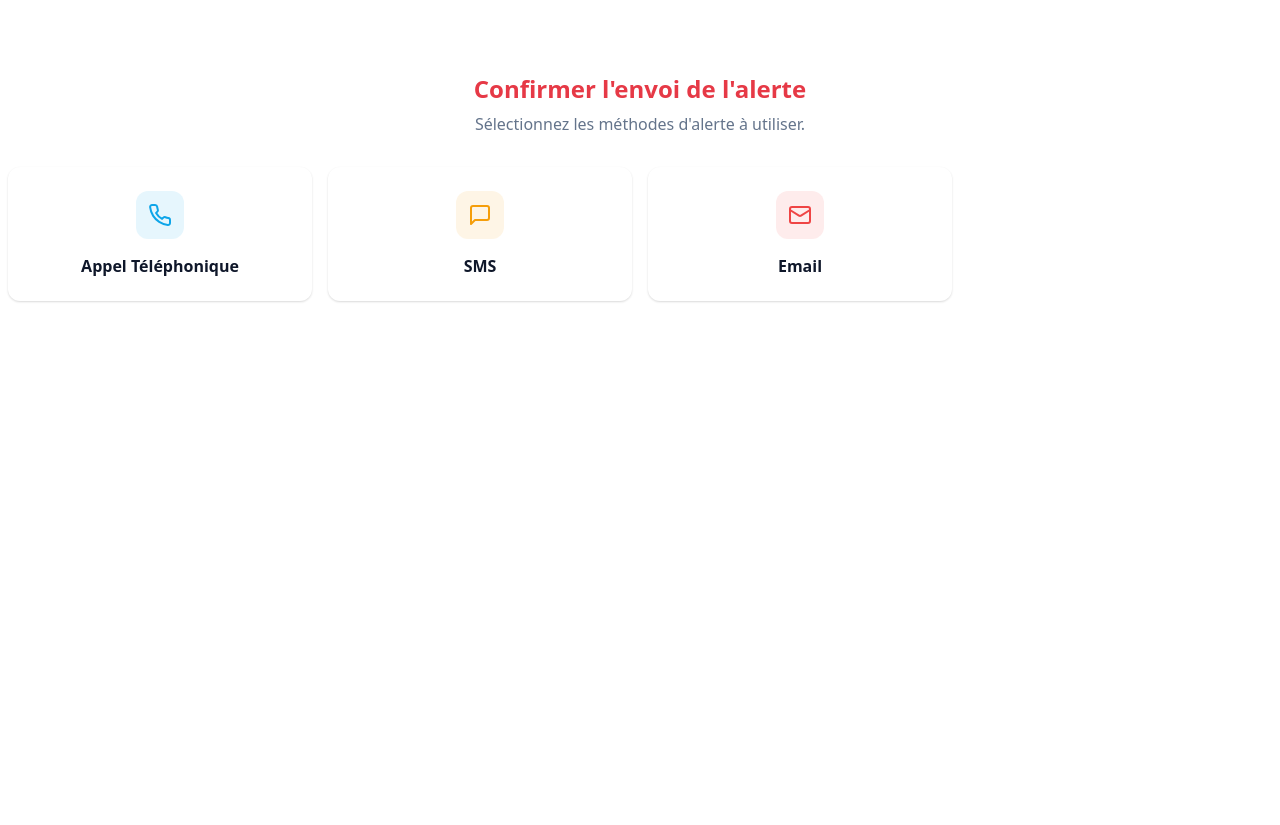
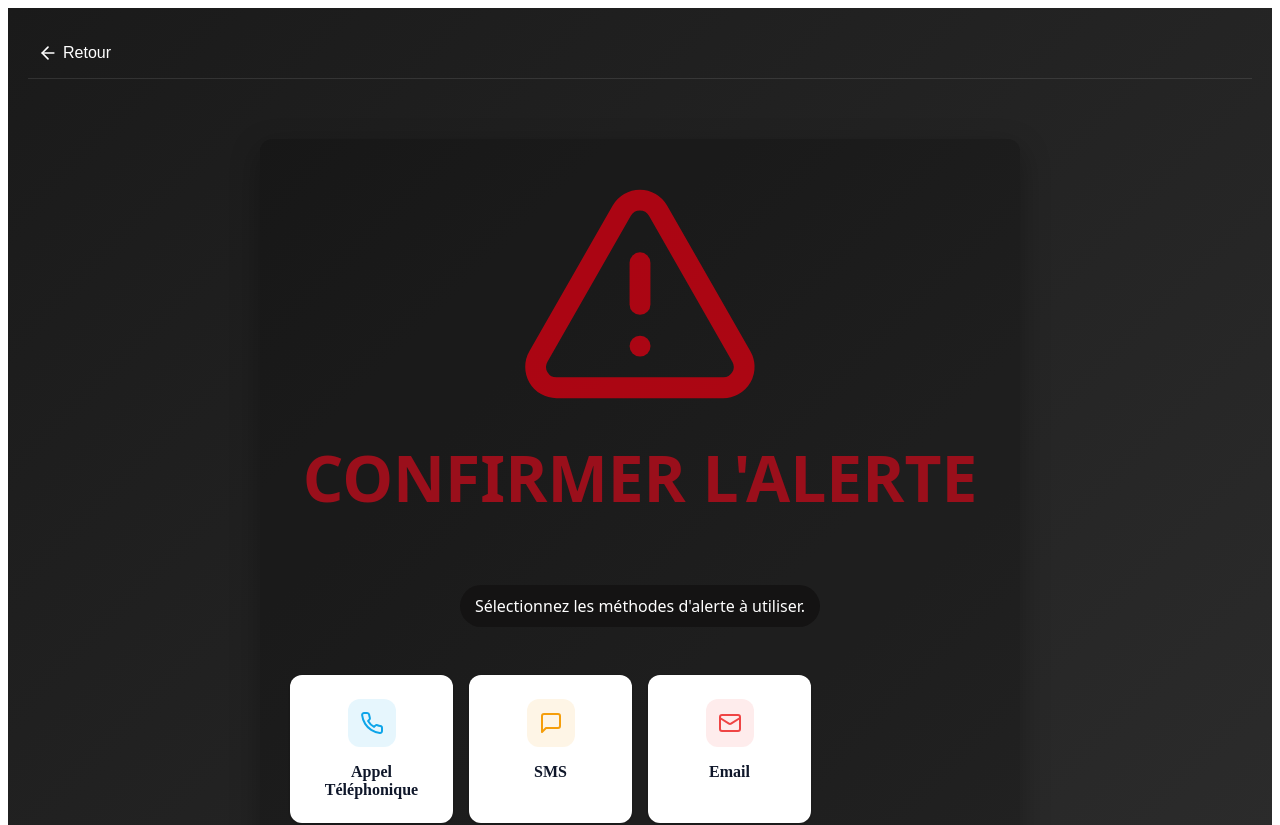
Before and after one commit to noeplantier/SOS, a Next.js app: page /alertdetails in a window 1280 px wide. Shown: the top 825 px of the page. Built offline with nearby package versions, Linux system fonts and the light colour scheme.

Commit message:
Création de la page alertdetails

```diff
--- a/pages/alertdetails.tsx
+++ b/pages/alertdetails.tsx
@@ -1,7 +1,10 @@
 import React, { useState } from 'react';
+import Head from 'next/head';
 import { useRouter } from 'next/router';
 import styles from '../styles/Home.module.css';
-import { Phone, MessageSquare, Mail, CheckCircle, X } from 'lucide-react';
+import {
+  Phone, MessageSquare, Mail, CheckCircle, ArrowLeft, AlertTriangle
+} from 'lucide-react';
 
 const AlertDetails: React.FC = () => {
   const router = useRouter();
@@ -28,17 +31,41 @@ const AlertDetails: React.FC = () => {
     if (selectedMethods.email) {
       window.location.href = 'mailto:contact@example.com?subject=Urgence&body=Message%20d%27urgence'; // Remplacez par l'email réel
     }
-    router.push('/alert');
+    router.push('/');
   };
 
   return (
-    <div className={styles.homePage}>
-      <div className={styles.mainContent}>
-        <div className={styles.sosSection}>
-          <h1 className={styles.sosTitle}>Confirmer l'envoi de l'alerte</h1>
-          <p className={styles.sosDescription}>
-            Sélectionnez les méthodes d'alerte à utiliser.
-          </p>
+    <div className={styles.alertPage}>
+      <Head>
+        <title>⚠️ CONFIRMATION D'ALERTE | Système d'Alerte d'Urgence</title>
+        <meta name="description" content="Confirmation de l'envoi de l'alerte d'urgence" />
+        <meta name="theme-color" content="#e63946" />
+      </Head>
+
+      <div className={styles.alertHeader}>
+        <button
+          className={styles.backButton}
+          onClick={() => router.push('/alert')}
+          aria-label="Retour à l'alerte"
+        >
+          <ArrowLeft size={20} />
+          <span>Retour</span>
+        </button>
+      </div>
+
+      <main className={styles.alertMain}>
+        <div className={styles.alertContainer}>
+          <div className={styles.alertIcon}>
+            <AlertTriangle size={250} color="#d70012ec" />
+          </div>
+
+          <h1 className={styles.alertTitle}>CONFIRMER L'ALERTE</h1>
+
+          <div className={styles.alertInfo}>
+            <div className={styles.infoItem}>
+              <span>Sélectionnez les méthodes d'alerte à utiliser.</span>
+            </div>
+          </div>
 
           <div className={styles.actionsGrid}>
             <div className={styles.actionCard} onClick={() => handleMethodSelection('call')}>
@@ -64,8 +91,11 @@ const AlertDetails: React.FC = () => {
             </div>
           </div>
 
+          <button className={styles.sosButton} onClick={triggerAlert}>
+            Envoyer
+          </button>
         </div>
-      </div>
+      </main>
     </div>
   );
 };
--- a/styles/Home.module.css
+++ b/styles/Home.module.css
@@ -308,6 +308,8 @@
 
 /* Section d'actions rapides */
 .actionsGrid {
+  margin-bottom: 2rem;
+  justify-content: center;
   display: grid;
   grid-template-columns: repeat(2, 1fr);
   gap: 1rem;
@@ -323,6 +325,7 @@
   background-color: white;
   border-radius: 0.75rem;
   padding: 1.5rem;
+  justify-content: center;
   text-align: center;
   box-shadow: 0 1px 3px rgba(0, 0, 0, 0.05), 0 1px 2px rgba(0, 0, 0, 0.1);
   transition: transform 0.2s ease, box-shadow 0.2s ease;
@@ -358,7 +361,7 @@
 
 
 .sosTitle {
-  font-size: 1.5rem;
+  font-size: 3rem;
   font-weight: 600;
   color: #e63946;
   margin-bottom: 0.5rem;
@@ -380,7 +383,7 @@
   border-radius: 50%;
   background-color: #d70012ec;
   color: white;
-  font-size: 1.8rem;
+  font-size: 1.5rem;
   font-weight: 700;
   margin: 0 auto;
   cursor: pointer;
@@ -857,7 +860,7 @@
   flex-wrap: wrap;
   justify-content: center;
   gap: 20px;
-  margin-bottom: 30px;
+  margin-bottom: 3rem;
   width: 100%;
 }
 
```
